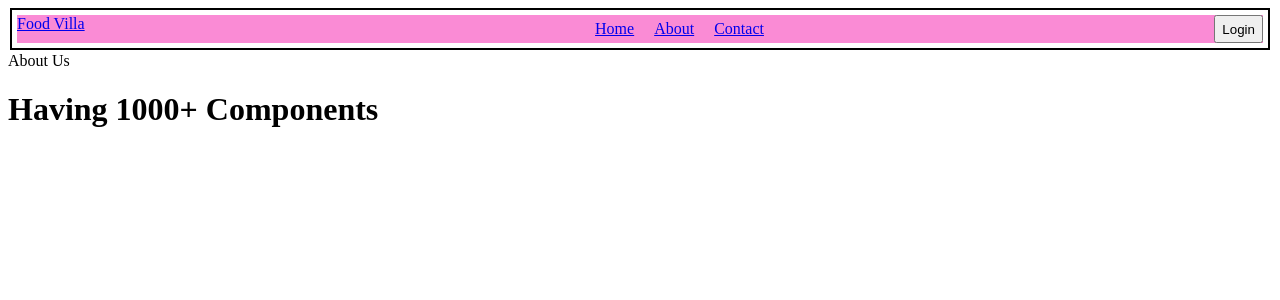
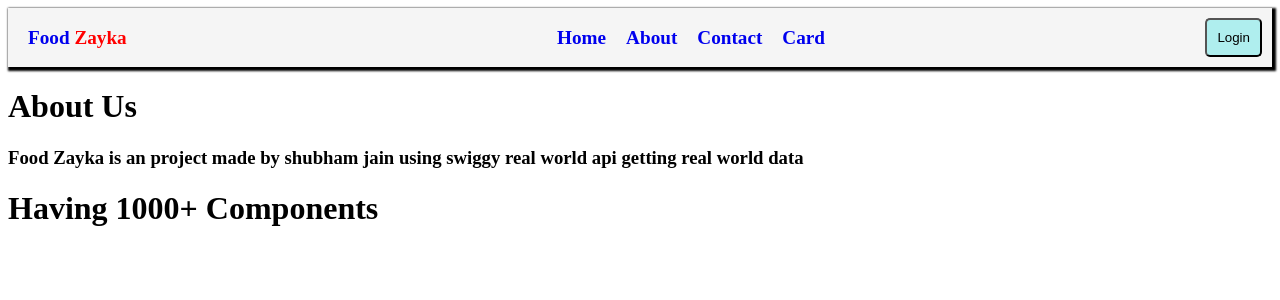
Before and after one commit to Shubhamjain287/Food-Ordering-Application, a React (Vite) app: page /about in a window 1280 px wide. Shown: the top 300 px of the page. Built offline with nearby package versions, Linux system fonts and the light colour scheme.

Commit message:
Improving UI

```diff
--- a/src/components/About.js
+++ b/src/components/About.js
@@ -3,7 +3,8 @@ import React from 'react'
 const About = () => {
   return (
     <>
-        <div>About Us</div>
+        <h1> About Us</h1>
+        <h3> Food Zayka is an project made by shubham jain using swiggy real world api getting real world data </h3>
         <h1> Having 1000+ Components </h1>
     </>
   )
--- a/src/components/Header.js
+++ b/src/components/Header.js
@@ -5,12 +5,13 @@ const Header = (props) => {
         <nav className="nav">
             <div className="header">
                 <div>
-                    <a href="/"> Food Villa </a>
+                    <a href="/"> Food <span>Zayka</span></a>
                 </div>
             <ul className="list">
                 <Link to="/"><li> Home </li></Link>
                 <Link to="/about"><li> About </li></Link>
                 <Link to="/contact"><li> Contact </li></Link>
+                <Link to="/card"><li> Card </li></Link>
             </ul>
             <button > Login </button>
             </div>
--- a/src/components/Home.js
+++ b/src/components/Home.js
@@ -4,6 +4,7 @@ import Shimmer from "./Shimmer";
 const Home = () => {
 
     const [data, setData] = useState([]);
+    const [search, setSearch] = useState();
 
     const getRestaurant = async () => {
         const res = await fetch(`https://www.swiggy.com/dapi/restaurants/list/v5?lat=22.7195687&lng=75.8577258&page_type=DESKTOP_WEB_LISTING`);
@@ -12,24 +13,37 @@ const Home = () => {
         console.log(json?.data?.cards[2]?.data?.data?.cards);
     }
 
+    const handleSubmit = () => {
+
+    }
+
     useEffect(()=>{
         getRestaurant();
     },[]);
 
     return (
         <>
-            <h1> Home </h1>
+            <h1 className="restaurants"> {data.length} Restaurants </h1>
+            <div>
+                <h2> Search Restaurant </h2>
+                <input type="text" onChange={() => setSearch(e.target.value)} />
+                <button onSubmit={handleSubmit}> Search </button>
+            </div>
+            <hr />
             <div className="container">
             {
                 (data.length===0) ? ( Array(20).fill("").map(() => {
         return <Shimmer />
     }) ) : data.map((card) => {
                     return (
-                            <div key={card?.data?.id} className="card">
+                            <div key={card.data.id} className="card">
                                 <img className="card-img" src={`https://res.cloudinary.com/swiggy/image/upload/fl_lossy,f_auto,q_auto,w_508,h_320,c_fill/${card?.data?.cloudinaryImageId}`} alt="" />
-                                <h1> { card?.data?.name }</h1>
-                                <p> { card?.data?.address } </p>
-                                <h4> { card?.data?.avgRating + " Stars" } </h4>
+                                <div className="card-content">
+                                    <h1 className="heading"> { card?.data?.name }</h1>
+                                    <p className="address"> { card?.data?.address } </p>
+                                    <span className="rating"> { card?.data?.avgRating + " Stars" } </span>
+                                    <span className="time"> {card?.data?.minDeliveryTime} minutes </span>
+                                </div>
                             </div>
                     )
                 })
--- a/src/index.css
+++ b/src/index.css
@@ -1,23 +1,35 @@
-.nav{
-    border: 2px solid black;
-    margin: 2px;
-    padding: 5px;
-}
-
 .header {
     display: flex;
     justify-content: space-between;
-    background-color: rgb(250, 139, 213);
+    align-items: center;
+    background-color: whitesmoke;
+    box-shadow: 2px 2px 2px 2px black;
 }
 
 .header .list{
     display: flex;
     list-style: none;
     justify-content: space-around;
-    margin: 5px;
+}
+
+.header a{
+    margin-left: 20px;
+    text-decoration: none;
+    font-size: larger;
+    font-weight: bolder;
+}
+.header a span{
+    color: red;
 }
 .header .list a{
     margin-left: 20px;
+}
+.header button{
+    background-color: paleturquoise;
+    margin: 10px;
+    padding: 10px;
+    border-radius: 5px;
+    cursor: pointer;
 }
 
 .container{
@@ -25,11 +37,37 @@
     flex-wrap: wrap;
 }
 
+.container .card-content{
+    margin: 10px;
+}
+
+.container .card-content .heading{
+    font-size: 20px;
+}
+
+.container .card-content .address{
+    font-size: 15px;
+    font-weight: 300;
+}
+
+.container .card-content .rating{
+    background-color: rgb(87, 203, 87);
+    padding: 5px;
+}
+
+.container .card-content .time{
+    margin: 0px 10px;
+}
+
+.restaurants{
+    margin-left: 20px;
+}
+
 .card{
     width: 250px;
-    border: 2px solid black;
+    border: 1px solid rgb(228, 214, 214);
     margin: 10px;
-    padding: 10px;
+    margin: 10px 20px;
 }
 
 .card-img{
```
